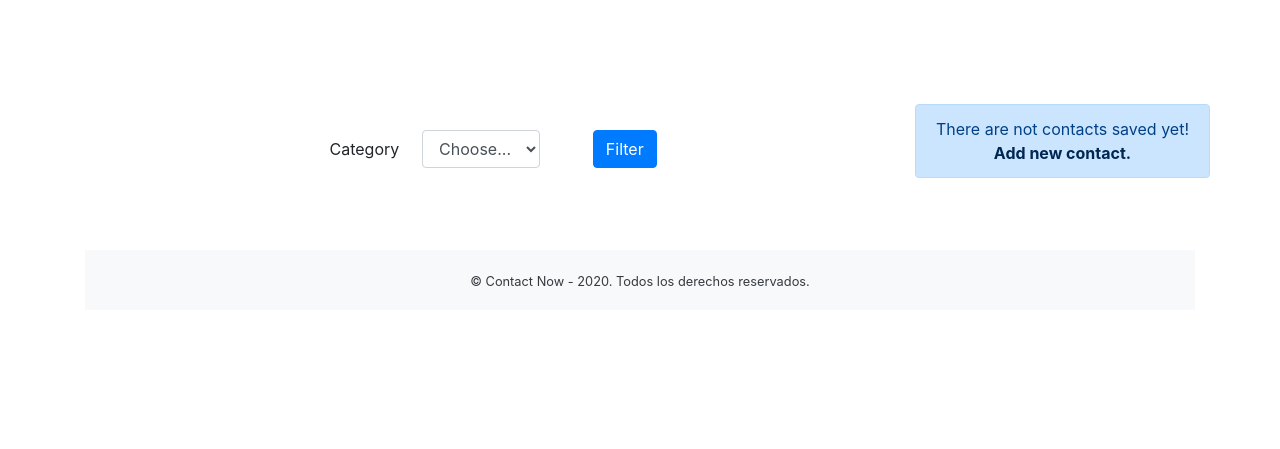
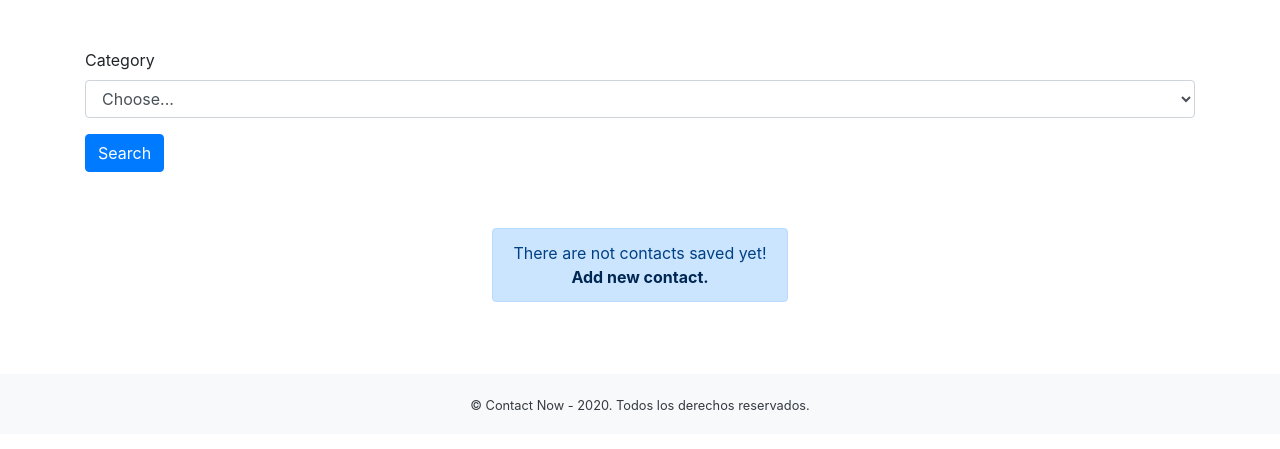
Before and after one commit to markimfeld/contact-app, a Django app: page /contacts in a window 1280 px wide. Shown: the part 64-513 px from the top of the page. Run offline with Django 3.2, Linux system fonts and the light colour scheme; the visitor is signed in with stand-in values (Sample User, id 1); data that the repository does not hold is empty; some libraries are stand-ins or nearby versions; some web fonts are replaced.

Commit message:
filter by category

```diff
--- a/contacts/templates/contacts/list_contact.html
+++ b/contacts/templates/contacts/list_contact.html
@@ -3,12 +3,10 @@
 {% block content %}
 
 <div class="container">
-    <div class="row mt-5">
-        <form action="" method="get" class="form-inline mx-auto">
-            <div class="form-group row">
+    <form class="mt-5">
+        <div class="form-row">
             <div class="form-group col-md-12">
-                    <label for="category" class="col-sm-3 col-form-label">Category</label>
-                    <div class="col-sm-6">
+                <label for="inputState">Category</label>
                 <select name="category" id="category" class="form-control">
                     <option selected>Choose...</option>
                     {% for cat in categories %}
@@ -16,12 +14,8 @@
                     {% endfor %}
                 </select>
             </div>
-                    <div class="col-sm-3">
-                        <button type="submit" class="btn btn-primary">Filter</button>
         </div>
-                </div>
-
-            </div>
+        <button type="submit" class="btn btn-primary">Search</button>
     </form>
     <div class="row my-2">
         {% for c in contacts %}
```
Lines whose indentation alone changed are shown as unchanged.
